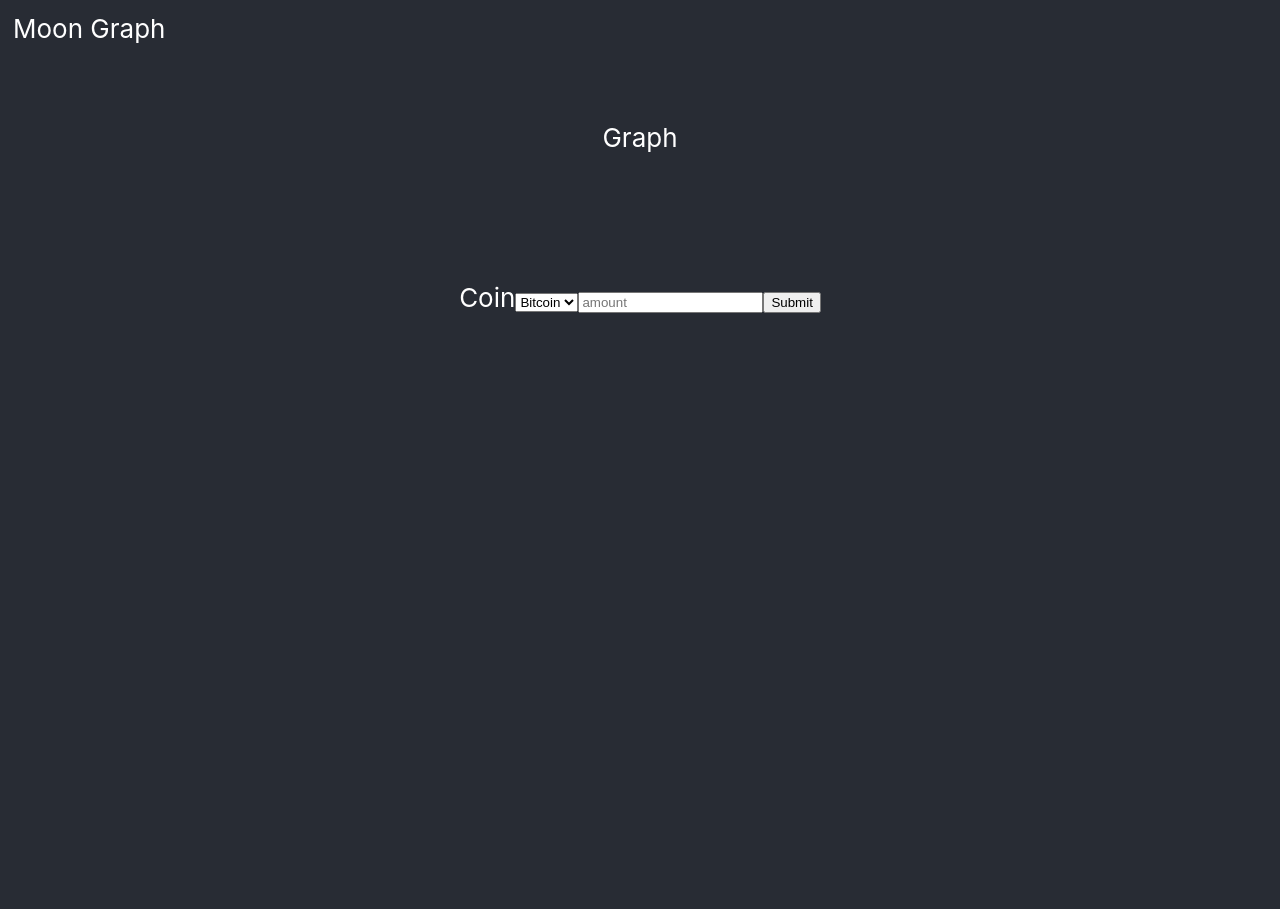
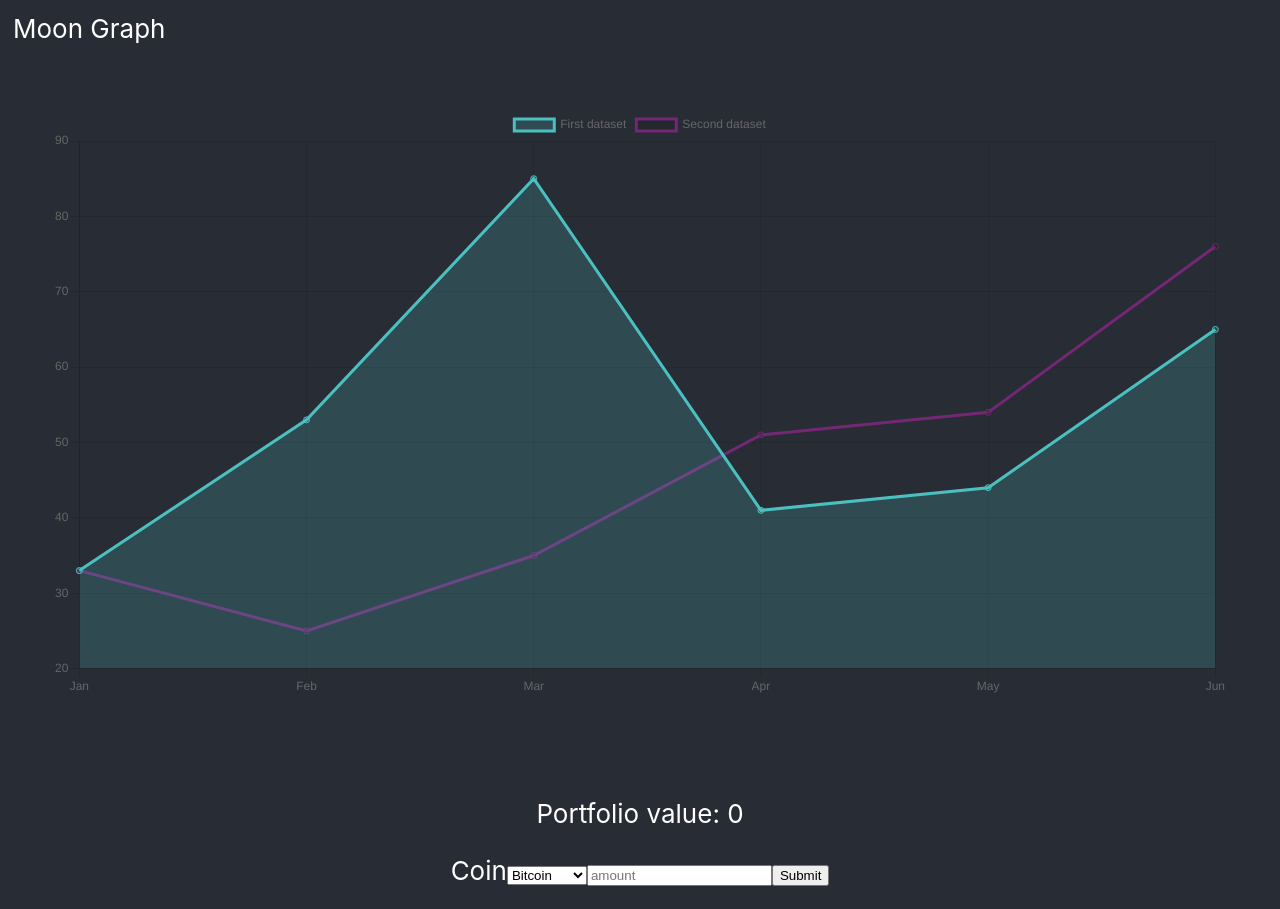
Before and after one commit to pthulen/moongraph, a React app in the folder client/: page / in a window 1280 px wide. Before the commit the page ends 800 px from the top, so only its background shows below. Built offline with nearby package versions, Linux system fonts and the light colour scheme; no server answers.

Commit message:
Redux store added and proxy middleware

```diff
--- a/client/package.json
+++ b/client/package.json
@@ -10,6 +10,7 @@
     "chart.js": "^3.2.1",
     "http-proxy-middleware": "^1.3.1",
     "react": "^17.0.2",
+    "react-chartjs-2": "^3.0.3",
     "react-dom": "^17.0.2",
     "react-redux": "^7.2.4",
     "react-router-dom": "^5.2.0",
--- a/client/src/App.css
+++ b/client/src/App.css
@@ -10,6 +10,10 @@ html{
   color: white;
 }
 
+.graph {
+ margin: 2em;
+}
+
 .container {
   text-align: center;
   min-height: 20vh;
--- /dev/null
+++ b/client/src/actions/index.js
@@ -0,0 +1,17 @@
+import axios from 'axios';
+
+export const fetchCoins = () => async dispatch => {
+    const res = await axios.get('api/coins')
+
+    dispatch({ type: 'FETCH_COINS', payload: res.data})
+}
+
+export const updatePortfolio = (coinId, amount) => async dispatch => {
+    const data = {
+        id: coinId,
+        amount: amount
+    }
+    //const res await axios.put('/api/portfolio', coinId);
+
+    dispatch({ type: 'UPDATE_PORTFOLIO', payload: data })
+}
--- a/client/src/components/App.js
+++ b/client/src/components/App.js
@@ -1,5 +1,7 @@
 import React, { Component } from 'react';
 import CoinInput from './CoinInput';
+import Graph from './Graph';
+import CoinValue from './CoinValue';
 import '../App.css';
 
 class App extends Component {
@@ -10,10 +12,11 @@ class App extends Component {
             Moon Graph
           </header>
       <div className="container graph">
-            <p>Graph</p>
+            <Graph />
       </div>
       <div className="container main">
-         <CoinInput />
+        <CoinValue />
+        <CoinInput />
       </div>
 
 
--- a/client/src/components/CoinInput.js
+++ b/client/src/components/CoinInput.js
@@ -1,20 +1,42 @@
 import React, { Component } from 'react';
-//import { connect } from 'react-redux';
+import { connect } from 'react-redux';
+import * as actions from '../actions';
 
 
 class CoinInput extends Component {
+    constructor(props) {
+        super(props);
+        this.state = {coinSelected: 'bitcoin'};
+
+        this.handleChange = this.handleChange.bind(this);
+    }
+    componentDidMount() {
+        this.props.fetchCoins();
+    }
+    handleChange(event) {
+        this.setState({coinSelected: event.target.value});
+      }
+
+    //run on user submit
+    // updateCoinAmount(coinId, amount) {
+    //     this.props.updatePortfolio(coinId,amount)
+    // }
     render() {
         return (
             <div>
                 <form onSubmit={(event) => {
                         event.preventDefault()
+                        let amount = event.target.userInput.value;
+                        this.props.updatePortfolio(this.state.coinSelected,amount);
+                        console.log(`amount entered: ${amount}`);
 
-                          //handle inputs
                         }}>
-                    <label>Coin</label>
-                      <select >
+                    <label>Coin
+                    <select value={this.state.coinSelected} onChange={this.handleChange}>
                         <option value="bitcoin">Bitcoin</option>
-                      </select>
+                        <option value="ethereum">Ethereum</option>
+                    </select>
+                    </label>
                     <input type="text" placeholder="amount" name="userInput" />
                     <button className="form btn">Submit</button>
                     </form>
@@ -22,5 +44,8 @@ class CoinInput extends Component {
         );
     }
 }
+const mapStateToProps= (state) => ({
+    coins: state.coins
+});
 
-export default CoinInput
+export default connect(mapStateToProps, actions)(CoinInput)
--- /dev/null
+++ b/client/src/components/CoinValue.js
@@ -0,0 +1,29 @@
+import React, { Component } from 'react';
+import { connect } from 'react-redux';
+import * as actions from '../actions';
+
+class CoinValue extends Component {
+
+    renderContent() {
+        if(this.props.portfolio) {
+            return (<p>Portfolio value: 1000</p>)
+        } else {
+            return (<p>Portfolio value: 0</p>)
+        }
+    }
+
+    render() {
+        return (
+            <div>
+                {this.renderContent()}
+            </div>
+        );
+    }
+}
+
+const mapStateToProps = (state) => ({
+    coins: state.coins,
+    portfolio: state.portfolio
+})
+
+export default connect(mapStateToProps, actions)(CoinValue);
--- /dev/null
+++ b/client/src/components/Graph.js
@@ -0,0 +1,32 @@
+import React, { Component } from 'react';
+import { Line } from "react-chartjs-2";
+
+const data = {
+  labels: ["Jan", "Feb", "Mar", "Apr", "May", "Jun"],
+  datasets: [
+    {
+      label: "First dataset",
+      data: [33, 53, 85, 41, 44, 65],
+      fill: true,
+      backgroundColor: "rgba(75,192,192,0.2)",
+      borderColor: "rgba(75,192,192,1)"
+    },
+    {
+      label: "Second dataset",
+      data: [33, 25, 35, 51, 54, 76],
+      fill: false,
+      borderColor: "#742774"
+    }
+  ],
+  responsive: true
+};
+
+class Graph extends Component {
+    render() {
+        return (
+                <Line data={data} />
+        );
+    }
+}
+
+export default Graph;
--- a/client/src/index.js
+++ b/client/src/index.js
@@ -4,10 +4,19 @@ import './index.css';
 import App from './components/App';
 import reportWebVitals from './reportWebVitals';
 
+import { Provider } from 'react-redux';
+import { createStore, applyMiddleware, compose }from 'redux';
+import reduxThunk from 'redux-thunk';
+import reducers from './reducers';
+
+const composeEnhancers = window.__REDUX_DEVTOOLS_EXTENSION_COMPOSE__ || compose;
+const store = createStore(reducers, {}, composeEnhancers(applyMiddleware(reduxThunk)));
+
+
 ReactDOM.render(
-  <React.StrictMode>
+  <Provider store={store}>
     <App />
-  </React.StrictMode>,
+  </Provider>,
   document.getElementById('root')
 );
 
--- /dev/null
+++ b/client/src/reducers/coinReducer.js
@@ -0,0 +1,10 @@
+const initialState = null;
+
+export const coinReducer = (state=initialState, action) => {
+    switch(action.type){
+        case 'FETCH_COINS':
+            return action.payload;
+        default:
+            return state;
+    }
+};
--- /dev/null
+++ b/client/src/reducers/index.js
@@ -0,0 +1,8 @@
+import { combineReducers } from 'redux';
+import { coinReducer } from './coinReducer';
+import { portfolioReducer } from './portfolioReducer';
+
+export default combineReducers({
+    coins: coinReducer,
+    portfolio: portfolioReducer
+})
--- /dev/null
+++ b/client/src/reducers/portfolioReducer.js
@@ -0,0 +1,10 @@
+const initialState = null;
+
+export const portfolioReducer = (state=initialState, action) => {
+    switch(action.type){
+        case 'UPDATE_PORTFOLIO':
+            return action.payload;
+        default:
+            return state;
+    }
+};
```
Also changed, not shown: client/src/setupProxy.js (added, +9 -0 lines), 1 other file.
